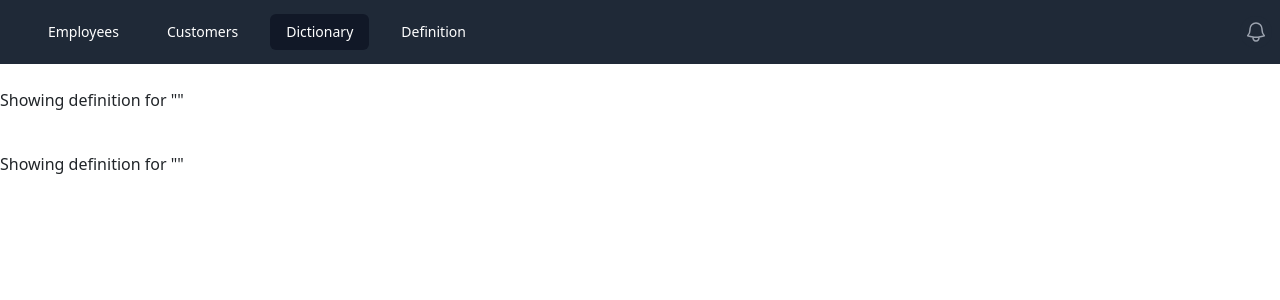
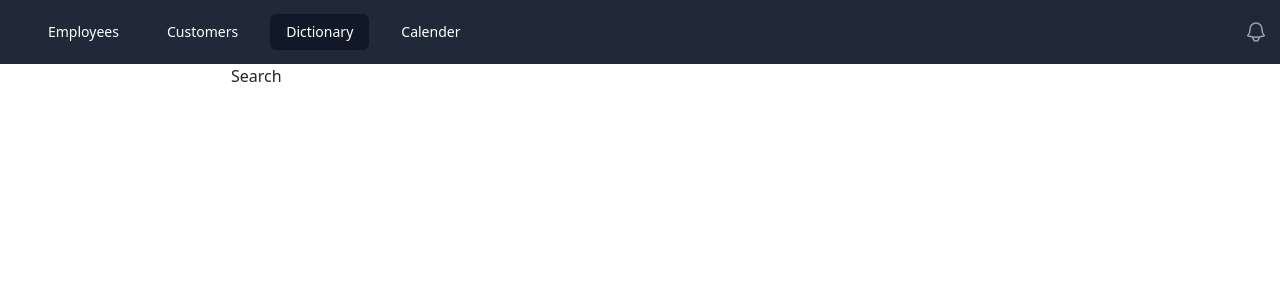
Before and after one commit to christopherPederson/React-UI-Practice, a React (Create React App) app in the folder react-project-v3/: page /Dictionary in a window 1280 px wide. Shown: the top 300 px of the page. Built offline with nearby package versions, Linux system fonts and the light colour scheme.

Commit message:
added 404 page

```diff
--- a/react-project-v3/src/App.js
+++ b/react-project-v3/src/App.js
@@ -21,7 +21,6 @@ let App = () => {
                             element={<CustomersGrouped />}
                         />
                         <Route path="/Dictionary" element={<Dictionary />} />
-                        <Route path="/Definition" element={<Definition />} />
                         <Route path="/Definition/:search" element={<Definition />} />
                     </Routes>
                 </Navbar>
--- /dev/null
+++ b/react-project-v3/src/components/Error404.js
@@ -0,0 +1,6 @@
+export default Error404()
+{
+    return (
+        <p>error</p>
+        );
+}
--- a/react-project-v3/src/components/Header.js
+++ b/react-project-v3/src/components/Header.js
@@ -7,7 +7,7 @@ const navigation = [
     { name: "Employees", href: "/Employees" },
     { name: "Customers", href: "/Customers" },
     { name: "Dictionary", href: "/Dictionary" },
-    { name: "Definition", href: "/Definition" },
+    { name: "Calender", href: "/Calender" },
 ];
 
 function classNames(...classes) {
--- a/react-project-v3/src/pages/Definition.js
+++ b/react-project-v3/src/pages/Definition.js
@@ -1,34 +1,39 @@
 import { useEffect, useState } from "react";
-import { useParams } from "react-router-dom";
+import { useParams, useNavigate } from "react-router-dom";
+import { v4 as uuidv4 } from "uuid";
 
 export default function Definition() {
     let { search } = useParams();
-    console.log(useParams());
-    let [searchTerm, setSearchTerm] = useState("hello");
     let [searchResults, setSearchResults] = useState([]);
+    let navigate = useNavigate();
 
     useEffect(() => {
-        fetch(
-            "https://api.dictionaryapi.dev/api/v2/entries/en/" + searchTerm
-        ).then((response) => {
-            response.json().then((data) => {
+        fetch("https://api.dictionaryapi.dev/api/v2/entries/en/" + search)
+            .then((response) => {
+                if (response.status == 404){
+                    navigate('/404');
+                }
+                return response.json();
+            })
+            .then((data) => {
                 setSearchResults(data[0].meanings);
-            });
             });
     }, []);
 
     return (
         <>
-            {searchResults? searchResults.map((meaning) => {
+            {searchResults
+                ? searchResults.map((meaning) => {
                       return (
                           <>
-                        <p>
-                            {meaning.partOfSpeech + ': '}
+                              <p key={uuidv4()}>
+                                  {meaning.partOfSpeech + ": "}
                                   {meaning.definitions[0].definition}
                               </p>
                           </>
                       );
-            }): null}
+                  })
+                : null}
         </>
     );
 }
--- a/react-project-v3/src/pages/Dictionary.js
+++ b/react-project-v3/src/pages/Dictionary.js
@@ -1,11 +1,9 @@
 import { useEffect, useState } from "react";
+import { Navigate, useNavigate } from "react-router-dom";
 
 export default function Dictionary() {
     let [word, setWord] = useState("");
-    let [word2, setWord2] = useState("");
-    useEffect(() => {
-        console.log(word + " " + word2);
-    }, [word]);
+    const navigate = useNavigate();
 
     return (
         <>
@@ -15,14 +13,9 @@ export default function Dictionary() {
                     setWord(e.target.value);
                 }}
             />
-            <p>Showing definition for "{word}"</p>
-            <input
-                type="text"
-                onChange={(e) => {
-                    setWord2(e.target.value);
-                }}
-            />
-            <p>Showing definition for "{word2}"</p>
+            <button onClick={() => {
+                navigate("/Definition/" + word);
+            }}>Search</button>
         </>
     );
 }
```
Lines whose indentation alone changed are shown as unchanged.
